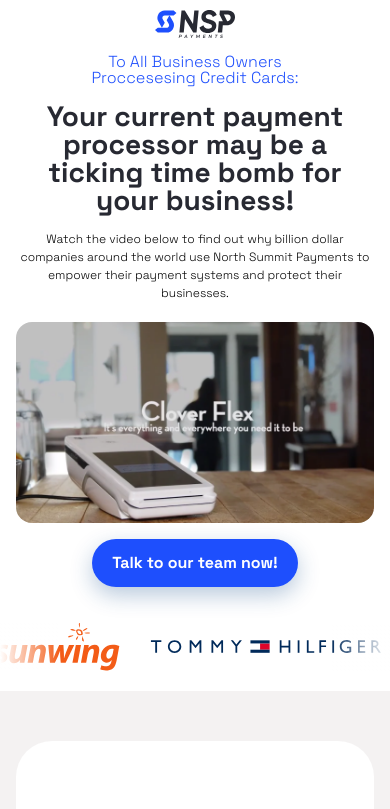
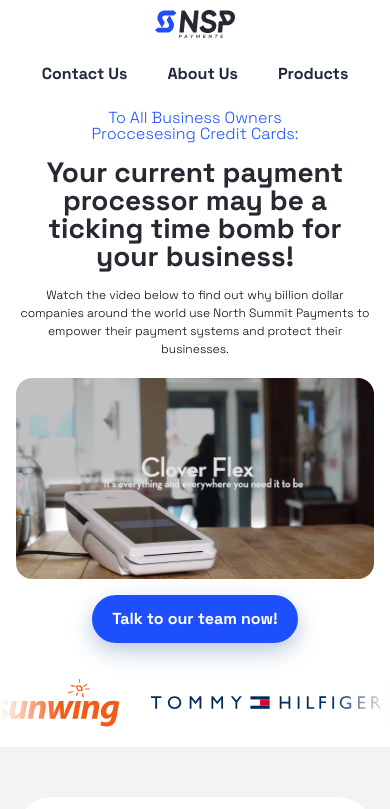
Before and after one commit to nasif07/NSP-landing-page, a React (Vite) app: page / in a window 390 px wide. Shown: the top 809 px of the page. Built offline with nearby package versions, Linux system fonts and the light colour scheme.

Commit message:
fix navbar

```diff
--- a/src/components/BiosCard.jsx
+++ b/src/components/BiosCard.jsx
@@ -1,8 +1,8 @@
 import avatar from "../assets/image 3.png";
 import icon from "../assets/”.svg"
-const BiosCard = ({ image, desc, name, role, tel, email }) => {
-  const truncatedDesc =
-    desc.length > 30 ? desc.substring(0, 100) + "..." : desc;
+import { BsFillTelephoneFill } from "react-icons/bs";
+import { MdEmail } from "react-icons/md";
+const BiosCard = ({ image, desc, name, role, tel, email, experience }) => {
   return (
     <div data-aos="zoom-in"
     data-aos-duration="600" className="p-4 md:p-5 lg:p-8 bg-[#F4F2F2] rounded-3xl space-y-10 flex flex-col relative">
@@ -11,7 +11,11 @@
         <div>
           <h4 className="font-semibold text-lg">{name}</h4>
           <h5 className="text-xs">{role}</h5>
-          <span>tel: {tel}</span>
+          {
+            experience ?  <p className="text-xs my-0.5">Experience: {experience} Years +</p> : ''
+          }
+          {tel ? <div className="flex gap-1 text-xs my-0.5"><BsFillTelephoneFill /> <span className="text-xs">{tel}</span></div> : ''}
+          <p className="text-xs flex gap-1 items-center"><MdEmail /><a href={email}>{email}</a></p>
         </div>
       </div>
       <p className="text-sm">{desc}</p>
--- a/src/pages/Banner.jsx
+++ b/src/pages/Banner.jsx
@@ -1,53 +1,88 @@
-import logo from "/Logo.svg"
-import banner from "../assets/bannerimage.png"
+import logo from "/Logo.svg";
+import banner from "../assets/bannerimage.png";
 import Marquee from "react-fast-marquee";
-import microsoft from "../assets/logo/microsoft.svg"
-import sunwing from "../assets/logo/sunwing.svg"
-import tommy from "../assets/logo/tommy.svg"
-import stateFarm from "../assets/logo/stateFarm.svg"
-import vans from "../assets/logo/vans.svg"
-import beyond from "../assets/logo/beyond.svg"
-import swar from "../assets/logo/swar.svg"
+import microsoft from "../assets/logo/microsoft.svg";
+import sunwing from "../assets/logo/sunwing.svg";
+import tommy from "../assets/logo/tommy.svg";
+import stateFarm from "../assets/logo/stateFarm.svg";
+import vans from "../assets/logo/vans.svg";
+import beyond from "../assets/logo/beyond.svg";
+import swar from "../assets/logo/swar.svg";
 
 const Banner = () => {
   const myInlineStyles = {
-        borderRadius: '90px',
-        border: '1px solid #1E4FFD'
+    borderRadius: "90px",
+    border: "1px solid #1E4FFD",
     // Add more CSS properties as needed
   };
   const shadow = {
-        boxShadow: '0px 8px 22px 0px rgba(20, 77, 138, 0.30)'
-    }
+    boxShadow: "0px 8px 22px 0px rgba(20, 77, 138, 0.30)",
+  };
   return (
     <>
       <div className="bg-white font-Space_Grotesk md:px-10 lg:px-0">
-                <div className="max-w-[1200px] px-4 mx-auto md:flex md:justify-between pt-[10px] md:pt-[20px] md:pb-[50px]">
+        <div className="max-w-[1200px] px-4 mx-auto md:flex md:justify-around items-center pt-[10px] md:pt-[20px] md:pb-[50px]">
           <div className="flex justify-center items-center pb-4 md:pb-0">
             <img className="w-[80px] md:w-full" src={logo} alt="" />
           </div>
+          <div>
+            <ul className="flex justify-center gap-6 font-bold pb-4 md:pb-0">
+                <li className="p-2 md:p-0"><a href="#contact">Contact Us</a></li>
+                <li className="p-2 md:p-0"><a href="#aboutus">About Us</a></li>
+                <li className="p-2 md:p-0"><a href="#products">Products</a></li>
+            </ul>
+          </div>
           <div className="hidden md:flex justify-center items-center gap-[11px]">
-                        <p className="text-[#000] text-[14px] font-light">yourmail@mail.com</p>
-                        <a href="#contact"><button style={myInlineStyles} className="px-[22px] text-[#1E4FFD] py-[10px] font-bold text-[12px]">Accept payments today!</button></a>
+            {/* <p className="text-[#000] text-[14px] font-light">
+              yourmail@mail.com
+            </p> */}
+            <a href="#contact">
+              <button
+                style={myInlineStyles}
+                className="px-[22px] text-[#1E4FFD] py-[10px] font-bold text-[12px]">
+                Accept payments today!
+              </button>
+            </a>
           </div>
         </div>
-                <div data-aos="fade-up" data-aos-duration="1000" className="md:text-center max-w-[933px] mx-auto px-4">
-                    <p className="text-[#1E4FFD] font-light text-center mx-auto w-[210px] md:w-full leading-none">To All Business Owners Proccesesing Credit Cards:</p>
-                    <h1 className="text-[#272932] text-[28px] font-bold md:text-[46px] py-4 md:py-[10px] leading-none text-center md:px-0">Your current payment processor may be a ticking time bomb for your business! </h1>
-                    <p className="text-[#000] font-light text-[12px] text-center max-w-[544px] mx-auto">Watch the video below to find out why billion dollar companies around the world use North Summit Payments to empower their payment systems and protect their businesses.</p>
+        <div
+          data-aos="fade-up"
+          data-aos-duration="1000"
+          className="md:text-center max-w-[933px] mx-auto px-4">
+          <p className="text-[#1E4FFD] font-light text-center mx-auto w-[210px] md:w-full leading-none">
+            To All Business Owners Proccesesing Credit Cards:
+          </p>
+          <h1 className="text-[#272932] text-[28px] font-bold md:text-[46px] py-4 md:py-[10px] leading-none text-center md:px-0">
+            Your current payment processor may be a ticking time bomb for your
+            business!{" "}
+          </h1>
+          <p className="text-[#000] font-light text-[12px] text-center max-w-[544px] mx-auto">
+            Watch the video below to find out why billion dollar companies
+            around the world use North Summit Payments to empower their payment
+            systems and protect their businesses.
+          </p>
         </div>
-                <div data-aos="fade-up" data-aos-duration="1000" className="flex items-center px-4 justify-center pt-5 md:pt-[50px]">
-                    <img className="md:w-[768px] md:h-[432px] rounded-2xl" src={banner} alt="" />
+        <div
+          data-aos="fade-up"
+          data-aos-duration="1000"
+          className="flex items-center px-4 justify-center pt-5 md:pt-[50px]">
+          <img
+            className="md:w-[768px] md:h-[432px] rounded-2xl"
+            src={banner}
+            alt=""
+          />
         </div>
-                {/* <div data-aos="fade-up" data-aos-duration="1000" className=" md:flex justify-center items-center pt-6 md:py-12">
-                    <div className="flex justify-center">
-                        <a href="#contact"><button style={shadow} className="bg-[#1E4FFD] px-5 py-3 md:px-[30px] md:py-[18px] text-white rounded-full font-bold text-[16px] md:ml-[142px]   hover:scale-105 duration-300">Talk to our team now!</button></a>
-                    </div>
-                    <div className="flex justify-center pt-4 md:pt-0">
-                        <button className="text-[#1E4FFD] md:ml-4 underline">(Instant support)</button>
-                    </div>
-                </div> */}
-                <div data-aos="fade-up" data-aos-duration="1000" className="flex justify-center py-4 md:pt-12">
-                        <a href="#contact"><button style={shadow} className="bg-[#1E4FFD] px-5 py-3 md:px-[30px] md:py-[18px] text-white rounded-full font-bold text-[16px] hover:scale-105 duration-300">Talk to our team now!</button></a>
+        <div
+          data-aos="fade-up"
+          data-aos-duration="1000"
+          className="flex justify-center py-4 md:pt-12">
+          <a href="#contact">
+            <button
+              style={shadow}
+              className="bg-[#1E4FFD] px-5 py-3 md:px-[30px] md:py-[18px] text-white rounded-full font-bold text-[16px] hover:scale-105 duration-300">
+              Talk to our team now!
+            </button>
+          </a>
         </div>
         <div className="py-5 md:py-12 lg:px-6">
           <Marquee gradient="true" gradientWidth={60} speed={30}>
--- a/src/pages/Products.jsx
+++ b/src/pages/Products.jsx
@@ -9,7 +9,7 @@
 
 const Products = () => {
   return (
-    <div className="py-[50px] bg-white md:py-[100px] max-w-[1160px] mx-auto px-4 md:px-10  font-Space_Grotesk">
+    <section id="products" className="py-[50px] bg-white md:py-[100px] max-w-[1160px] mx-auto px-4 md:px-10  font-Space_Grotesk">
       <div className="md:flex lg:gap-20">
         <div data-aos="fade-up" data-aos-duration="1000">
           <p className="text-[#1E4FFD] text-[20px]">Products</p>
@@ -97,7 +97,7 @@
           </div>
         </div>
       </div>
-    </div>
+    </section>
   );
 };
 
```
Also changed, not shown: src/pages/Bios.jsx (+14 -14 lines). Lines whose indentation alone changed are shown as unchanged.
